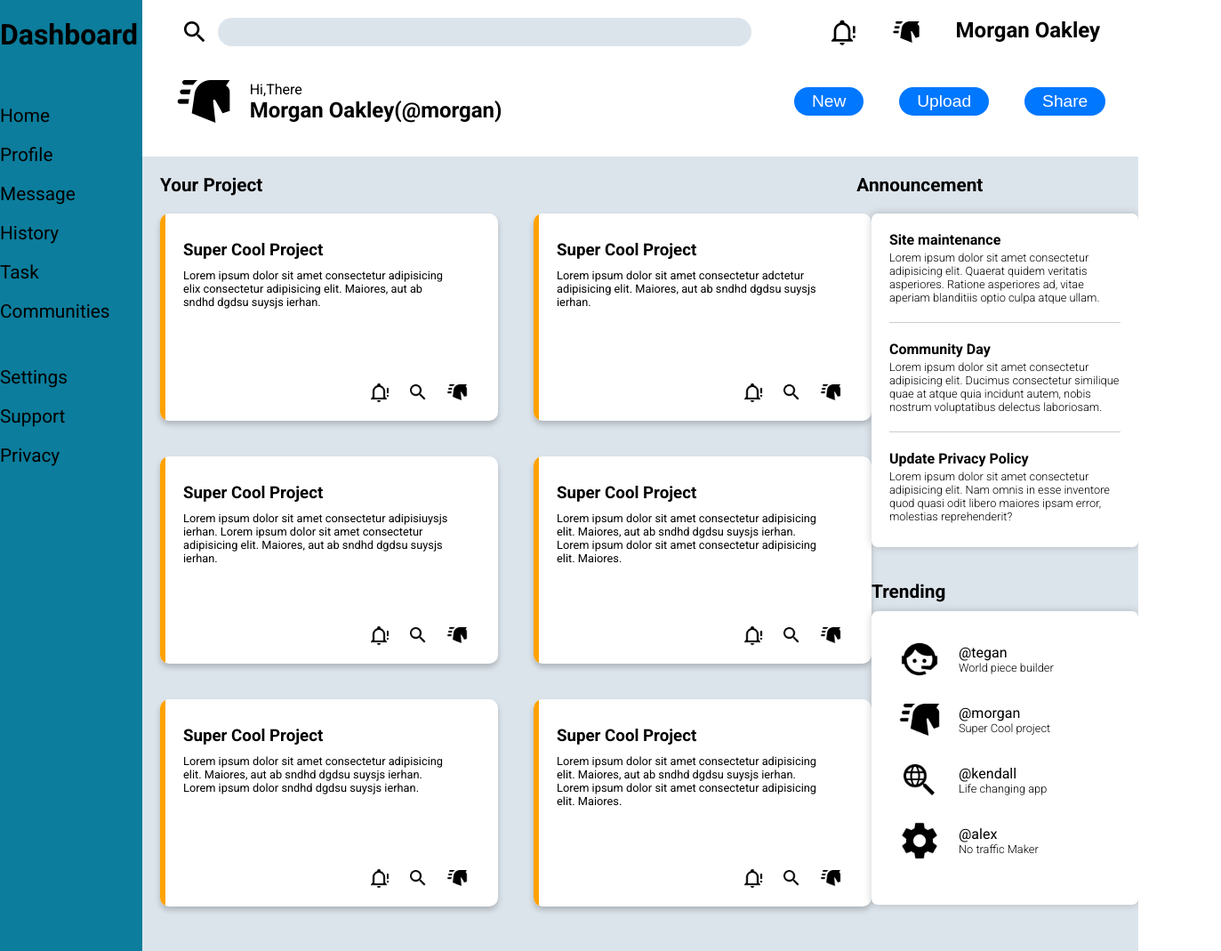
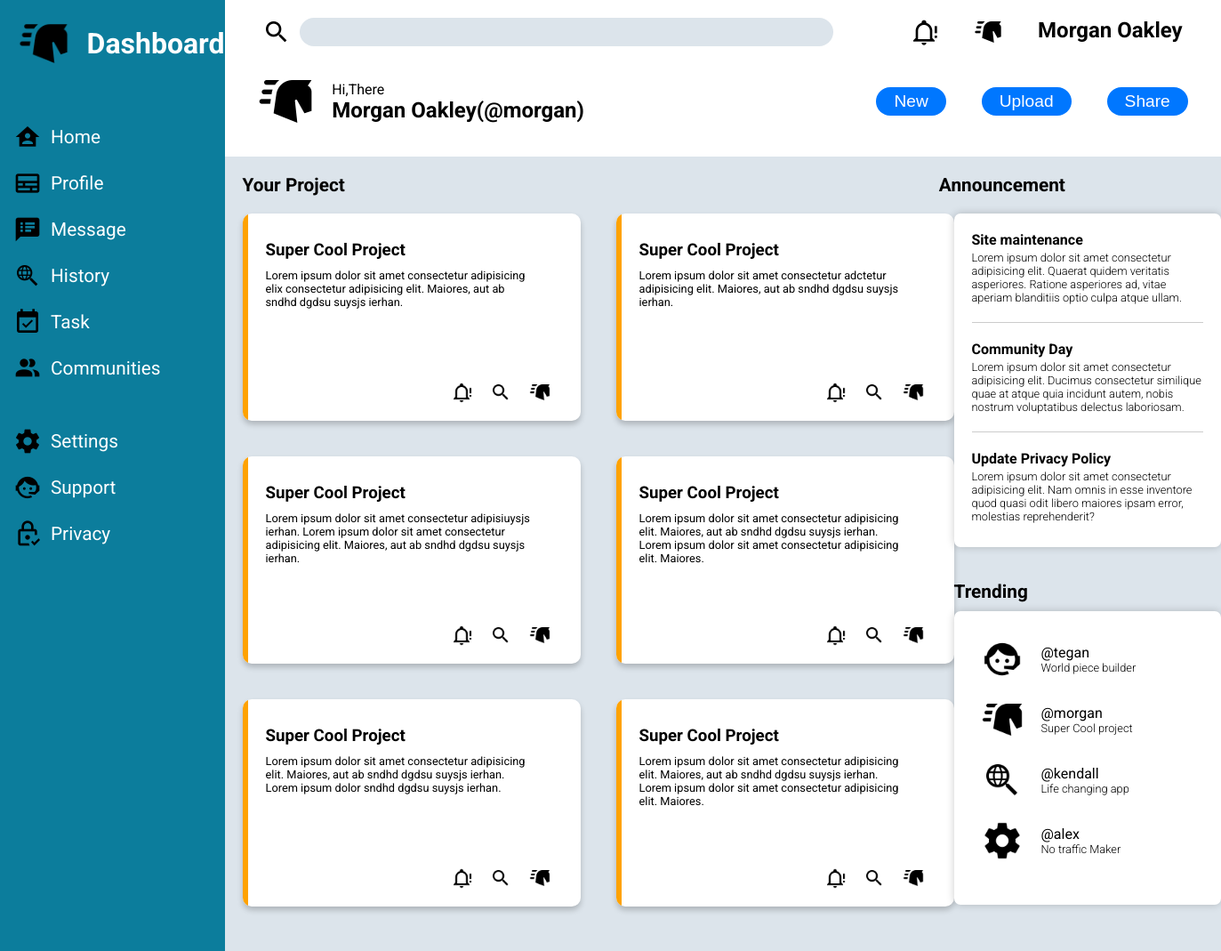
Before and after one commit to mr-Bones3108/admin-dashbord, a plain HTML site: page index.html in a window 1280 px wide. Shown: the whole page at 89% size, 1373 px wide, since content can reach past the window. Drawn offline with Linux system fonts and the light colour scheme.

Commit message:
add dashbord section

```diff
--- a/index.html
+++ b/index.html
@@ -45,26 +45,26 @@
 
         <div class="sidebar">
 
-            <div class="heading"><h1>Dashboard</h1></div>
+            <div class="heading"> <img src="icons/horse.png" alt=""> <h1>Dashboard</h1></div>
             <div class="menu">
                 <ul>
-                    <li>Home</li>
-                    <li>Profile</li>
-                    <li>Message</li>
-                    <li>History</li>
-                    <li>Task</li>
-                    <li>Communities</li>
+                    <li> <img src="icons/hone.png" alt=""> Home</li>
+                    <li> <img src="icons/id.png" alt=""> Profile</li>
+                    <li> <img src="icons/msg.png" alt="">Message</li>
+                    <li> <img src="icons/history.png" alt="">History</li>
+                    <li> <img src="icons/task.png" alt="">Task</li>
+                    <li> <img src="icons/community.png" alt="">Communities</li>
                 </ul>
             </div>
             <div class="menu more">
                 <ul>
-                    <li>Settings</li>
-                    <li>Support</li>
-                    <li>Privacy</li>
+                    <li> <img src="icons/setting.png" alt=""> Settings</li>
+                    <li> <img src="icons/face-agent.png" alt=""> Support</li>
+                    <li> <img src="icons/lock.png" alt="">Privacy</li>
                 </ul>
             </div>
+        </div>
 
-        </div>
         <div class="heading_section">
             <p>Your Project</p>
             <p>Announcement</p>
--- a/style.css
+++ b/style.css
@@ -20,33 +20,17 @@ body{
   }
 
 
-
-  .sidebar {
-    background-color: var(--color);
-  }
-
-
-  .article p {
-    font-size: 18px;
-    font-family: sans-serif;
-    color: white;
-    text-align: left;
-  }
-
   .container{
     display: grid;
     grid-template-columns: 1fr 4fr;
   }
 
-  .navbar{
-    grid-column: 2/3;
 
-  }
-
+  /* sidebar */
   .sidebar{
+    background-color: var(--color);
     padding-top: 20px;
     grid-row: 1/4;
-    /* width: 350px; */
   }
 
   .menu ul{
@@ -60,17 +44,40 @@ body{
   }
 
   .heading{
+    color: white;
+    padding-left: 20px;
     display: flex;
-    align-items: start;
+    align-items: center;
+    gap: 20px;
+
   }
 
   .more{
-    /* margin-top: 50px; */
     margin-top: -10px;
-    /* margin-top: 10px; */
   }
 
+  .menu li{
+    color: white;
+    padding-left: 15px;
+    display: flex;
+    align-items: center;
+    gap: 10px;
+  }
+
+  .menu li img{
+    height: 2rem;
+  }
+  .heading img{
+    height: 3.6rem;
+  }
+
+
+
   /* navbar */
+  .navbar{
+    grid-column: 2/3;
+
+  }
 .navbar{
     display: flex;
    background-color: rgb(255, 255, 255);
```
